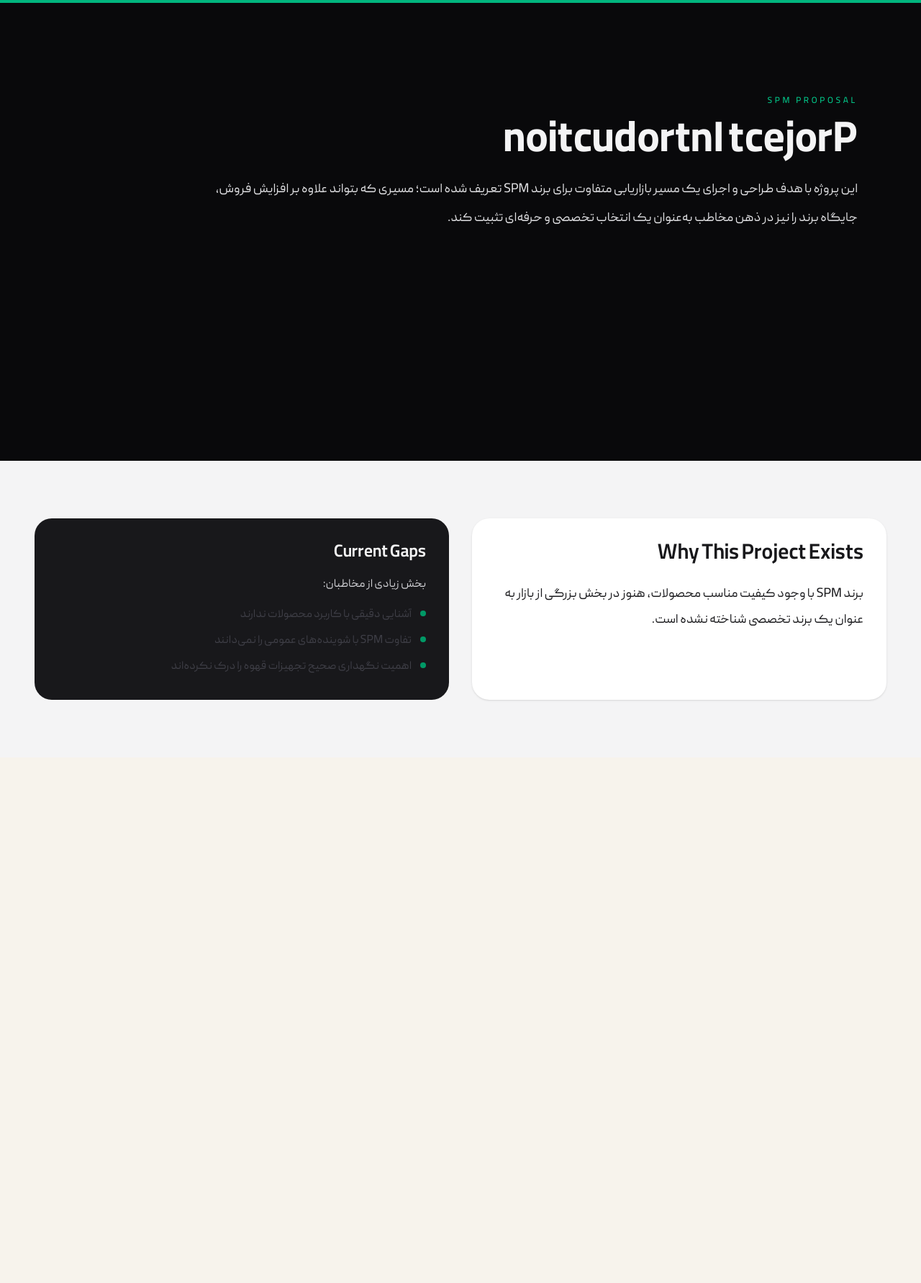
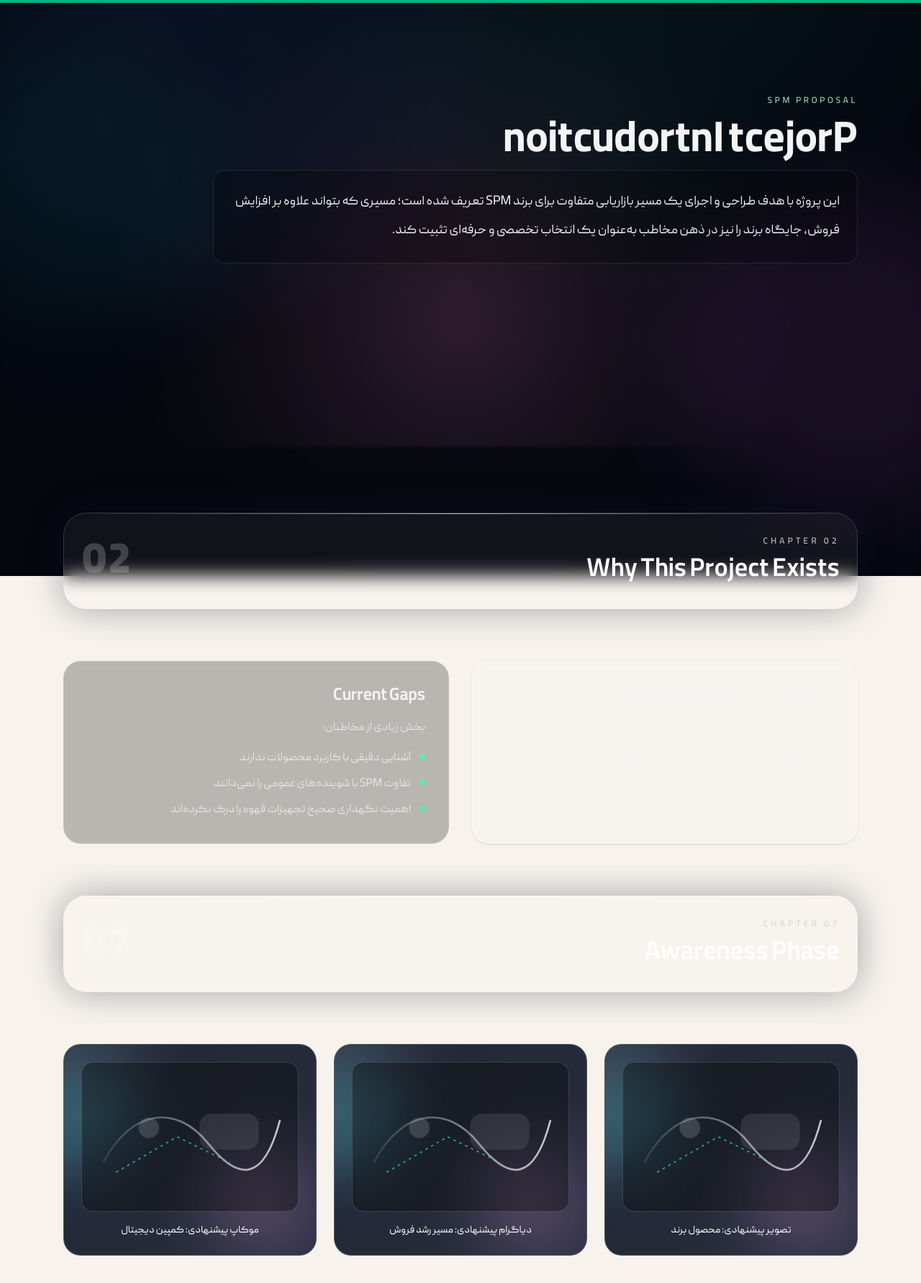
Before and after one commit to rosscreativeagency-web/final-proposal-test, a Next.js app: page / in a window 1280 px wide. Shown: the top 1782 px of the page at 72% size. Before the commit the page ends 1052 px from the top, so only its background shows below. Built offline with nearby package versions, Linux system fonts and the light colour scheme.

Commit message:
Implement proposal visual language and art-directed placeholders

```diff
--- a/src/app/page.tsx
+++ b/src/app/page.tsx
@@ -2,17 +2,24 @@
 
 import { KineticHeadline } from "@/components/motion/kinetic-headline";
 import { ChapterTransition, Magnetic, Parallax, Reveal, Stagger, StaggerItem } from "@/components/motion/primitives";
+import { AmbientScene } from "@/components/visual/ambient-scene";
+import { ChapterDivider } from "@/components/visual/chapter-divider";
+import {
+  DigitalCampaignMockupPlaceholder,
+  ProductBrandPlaceholder,
+  SalesGrowthDiagramPlaceholder,
+} from "@/components/visual/media-placeholders";
 import { proposalChapters } from "@/data/proposal";
 import { motion } from "framer-motion";
 
 const chapterMap = Object.fromEntries(proposalChapters.map((chapter) => [chapter.id, chapter]));
 
 const renderBullets = (items: string[]) => (
-  <Stagger className="space-y-2 text-sm leading-7 text-zinc-700 md:text-base">
+  <Stagger className="space-y-2 text-sm leading-7 text-zinc-200 md:text-base">
     {items.map((item) => (
       <StaggerItem key={item}>
         <li className="flex gap-3">
-          <span className="mt-2 h-2 w-2 shrink-0 rounded-full bg-emerald-600" />
+          <span className="mt-2 h-2 w-2 shrink-0 rounded-full bg-emerald-300" />
           <span>{item}</span>
         </li>
       </StaggerItem>
@@ -23,28 +30,40 @@
 export default function Home() {
   const intro = chapterMap.introduction;
   const why = chapterMap.why;
+  const awareness = chapterMap.awareness;
 
   return (
-    <motion.main className="bg-zinc-950 text-zinc-100" initial={{ opacity: 0 }} animate={{ opacity: 1 }} exit={{ opacity: 0 }}>
-      <ChapterTransition className="mx-auto min-h-[80vh] max-w-6xl px-6 py-24 md:py-32">
-        <Magnetic className="inline-block"><p className="text-xs uppercase tracking-[0.3em] text-emerald-400">SPM Proposal</p></Magnetic>
+    <motion.main className="relative text-zinc-100" initial={{ opacity: 0 }} animate={{ opacity: 1 }} exit={{ opacity: 0 }}>
+      <AmbientScene />
+      <ChapterTransition className="relative mx-auto min-h-[80vh] max-w-6xl px-6 py-24 md:py-32">
+        <Magnetic className="inline-block"><p className="text-xs uppercase tracking-[0.3em] text-emerald-200">SPM Proposal</p></Magnetic>
         <KineticHeadline text={intro.englishTitle} className="mt-4 text-4xl font-bold md:text-6xl" />
         <Parallax offset={40}>
-          <p className="mt-8 max-w-4xl text-lg leading-10 text-zinc-200">{intro.persianNarrative}</p>
+          <p className="mt-8 max-w-4xl rounded-2xl border border-white/10 bg-black/20 p-6 text-lg leading-10 text-zinc-100 backdrop-blur-sm">{intro.persianNarrative}</p>
         </Parallax>
       </ChapterTransition>
 
-      <ChapterTransition className="grid gap-8 bg-zinc-100 px-6 py-20 text-zinc-900 md:grid-cols-2 md:px-12">
-        <Reveal className="rounded-3xl bg-white p-8 shadow-sm">
+      <section className="mx-auto max-w-6xl px-6 pb-20">
+        <ChapterDivider chapter={why.englishTitle} index={1} tone="calm" />
+        <ChapterTransition className="grid gap-8 md:grid-cols-2">
+          <Reveal className="rounded-3xl border border-white/15 bg-white/10 p-8 shadow-sm backdrop-blur-sm">
             <h2 className="text-3xl font-semibold">{why.englishTitle}</h2>
-          <p className="mt-5 text-lg leading-9">{why.persianNarrative}</p>
+            <p className="mt-5 text-lg leading-9 text-zinc-100/95">{why.persianNarrative}</p>
           </Reveal>
-        <Reveal className="rounded-3xl bg-zinc-900 p-8 text-zinc-100">
+          <Reveal className="rounded-3xl border border-white/15 bg-black/25 p-8 text-zinc-100 backdrop-blur-sm">
             <h3 className="text-2xl font-semibold">{why.sections?.[0]?.englishHeading}</h3>
-          <p className="mt-4 text-zinc-300">{why.sections?.[0]?.persianLead}</p>
+            <p className="mt-4 text-zinc-200">{why.sections?.[0]?.persianLead}</p>
             <ul className="mt-4">{renderBullets(why.sections?.[0]?.bullets ?? [])}</ul>
           </Reveal>
         </ChapterTransition>
+
+        <ChapterDivider chapter={awareness.englishTitle} index={6} tone="energetic" />
+        <ChapterTransition className="grid gap-6 md:grid-cols-3">
+          <ProductBrandPlaceholder />
+          <SalesGrowthDiagramPlaceholder />
+          <DigitalCampaignMockupPlaceholder />
+        </ChapterTransition>
+      </section>
     </motion.main>
   );
 }
--- /dev/null
+++ b/src/components/visual/ambient-scene.tsx
@@ -0,0 +1,54 @@
+"use client";
+
+import { motion, useScroll, useSpring, useTransform } from "framer-motion";
+import { useEffect, useState } from "react";
+
+function usePointerOffset() {
+  const [point, setPoint] = useState({ x: 0, y: 0 });
+
+  useEffect(() => {
+    const onMove = (event: MouseEvent) => {
+      const nx = event.clientX / window.innerWidth - 0.5;
+      const ny = event.clientY / window.innerHeight - 0.5;
+      setPoint({ x: nx, y: ny });
+    };
+
+    window.addEventListener("mousemove", onMove);
+    return () => window.removeEventListener("mousemove", onMove);
+  }, []);
+
+  return point;
+}
+
+export function AmbientScene() {
+  const point = usePointerOffset();
+  const sx = useSpring(point.x, { stiffness: 60, damping: 20 });
+  const sy = useSpring(point.y, { stiffness: 60, damping: 20 });
+  const { scrollYProgress } = useScroll();
+  const drift = useTransform(scrollYProgress, [0, 1], [0, -180]);
+
+  return (
+    <div className="pointer-events-none fixed inset-0 -z-10 overflow-hidden bg-[#05070f]">
+      <motion.div
+        className="absolute inset-0"
+        style={{
+          background:
+            "radial-gradient(circle at 20% 20%, rgba(59,130,246,0.25), transparent 40%), radial-gradient(circle at 70% 10%, rgba(20,184,166,0.2), transparent 45%), radial-gradient(circle at 50% 80%, rgba(244,114,182,0.16), transparent 50%)",
+          y: drift,
+        }}
+      />
+
+      <motion.div
+        className="absolute -left-24 top-16 h-96 w-96 rounded-full bg-cyan-400/15 blur-3xl"
+        style={{ x: useTransform(sx, (value) => value * -120), y: useTransform(sy, (value) => value * -80) }}
+      />
+      <motion.div
+        className="absolute right-[-8rem] top-1/3 h-[28rem] w-[28rem] rounded-full bg-fuchsia-400/20 blur-3xl"
+        style={{ x: useTransform(sx, (value) => value * 130), y: useTransform(sy, (value) => value * 70) }}
+      />
+
+      <div className="absolute inset-0 bg-[radial-gradient(circle_at_center,rgba(255,255,255,0.02),rgba(5,7,15,0.6)_65%)]" />
+      <div className="absolute inset-0 backdrop-blur-[2px]" />
+    </div>
+  );
+}
--- /dev/null
+++ b/src/components/visual/chapter-divider.tsx
@@ -0,0 +1,28 @@
+"use client";
+
+import { motion } from "framer-motion";
+
+export function ChapterDivider({ chapter, index, tone = "calm" }: { chapter: string; index: number; tone?: "calm" | "energetic" }) {
+  return (
+    <motion.div
+      initial={{ opacity: 0, y: 30 }}
+      whileInView={{ opacity: 1, y: 0 }}
+      viewport={{ once: true, amount: 0.4 }}
+      transition={{ duration: tone === "energetic" ? 0.7 : 1.1, ease: [0.2, 0.8, 0.2, 1] }}
+      className="relative my-18 overflow-hidden rounded-[2rem] border border-white/15 bg-white/5 px-6 py-8 shadow-[0_0_50px_rgba(12,18,45,0.35)] backdrop-blur-md"
+    >
+      <div className="absolute inset-x-8 top-0 h-px bg-gradient-to-r from-transparent via-white/70 to-transparent" />
+      <div className="flex items-end justify-between gap-6">
+        <div>
+          <p className="text-xs tracking-[0.35em] text-zinc-300">CHAPTER {String(index + 1).padStart(2, "0")}</p>
+          <motion.h2 className="mt-3 text-2xl font-semibold text-white md:text-4xl" initial={{ letterSpacing: "0.22em" }} whileInView={{ letterSpacing: "0.01em" }} transition={{ duration: 1.1 }}>
+            {chapter}
+          </motion.h2>
+        </div>
+        <motion.span className="text-6xl font-black text-white/20" initial={{ rotate: -16, scale: 0.6 }} whileInView={{ rotate: 0, scale: 1 }} transition={{ duration: 0.8 }}>
+          {String(index + 1).padStart(2, "0")}
+        </motion.span>
+      </div>
+    </motion.div>
+  );
+}
--- /dev/null
+++ b/src/components/visual/media-placeholders.tsx
@@ -0,0 +1,46 @@
+"use client";
+
+import { motion } from "framer-motion";
+
+function BasePlaceholder({ label, accent }: { label: string; accent: string }) {
+  return (
+    <motion.figure
+      initial={{ opacity: 0, y: 24 }}
+      whileInView={{ opacity: 1, y: 0 }}
+      viewport={{ once: true, amount: 0.3 }}
+      className="relative isolate overflow-hidden rounded-3xl border border-white/20 bg-[#0d1325]/90 p-6 text-zinc-100"
+    >
+      <div className="absolute -left-14 top-6 h-40 w-40 rounded-[42%_58%_70%_30%/35%_41%_59%_65%] bg-cyan-300/25 blur-2xl" />
+      <div className="absolute bottom-0 right-0 h-40 w-40 rounded-[58%_42%_33%_67%/47%_66%_34%_53%] bg-fuchsia-300/20 blur-2xl" />
+      <div className="absolute inset-0 bg-[linear-gradient(130deg,rgba(255,255,255,0.08),transparent_30%,rgba(255,255,255,0.02))]" />
+
+      <div className="relative h-52 rounded-2xl border border-white/15 bg-zinc-950/40 p-4">
+        <svg viewBox="0 0 300 160" className="h-full w-full" role="img" aria-label={label}>
+          <defs>
+            <linearGradient id={accent} x1="0" x2="1">
+              <stop offset="0%" stopColor="rgba(255,255,255,0.1)" />
+              <stop offset="100%" stopColor="rgba(255,255,255,0.75)" />
+            </linearGradient>
+          </defs>
+          <path d="M15 120 C60 35, 130 30, 178 90 S265 150, 290 54" fill="none" stroke={`url(#${accent})`} strokeWidth="3" />
+          <circle cx="86" cy="66" r="16" fill="rgba(255,255,255,0.15)" />
+          <rect x="165" y="44" width="92" height="56" rx="18" fill="rgba(255,255,255,0.09)" />
+          <path d="M35 135 L130 80 L212 120" fill="none" stroke="rgba(45,212,191,0.7)" strokeWidth="2" strokeDasharray="4 6" />
+        </svg>
+      </div>
+      <figcaption className="relative mt-4 text-center text-sm font-medium text-zinc-100/95">{label}</figcaption>
+    </motion.figure>
+  );
+}
+
+export function ProductBrandPlaceholder() {
+  return <BasePlaceholder label="تصویر پیشنهادی: محصول برند" accent="productAccent" />;
+}
+
+export function SalesGrowthDiagramPlaceholder() {
+  return <BasePlaceholder label="دیاگرام پیشنهادی: مسیر رشد فروش" accent="salesAccent" />;
+}
+
+export function DigitalCampaignMockupPlaceholder() {
+  return <BasePlaceholder label="موکاپ پیشنهادی: کمپین دیجیتال" accent="campaignAccent" />;
+}
```
Lines whose indentation alone changed are shown as unchanged.
